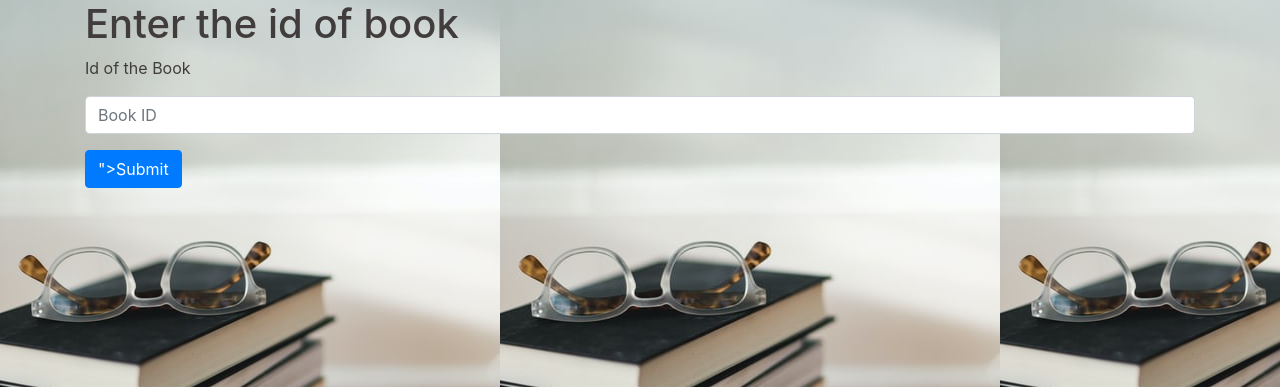
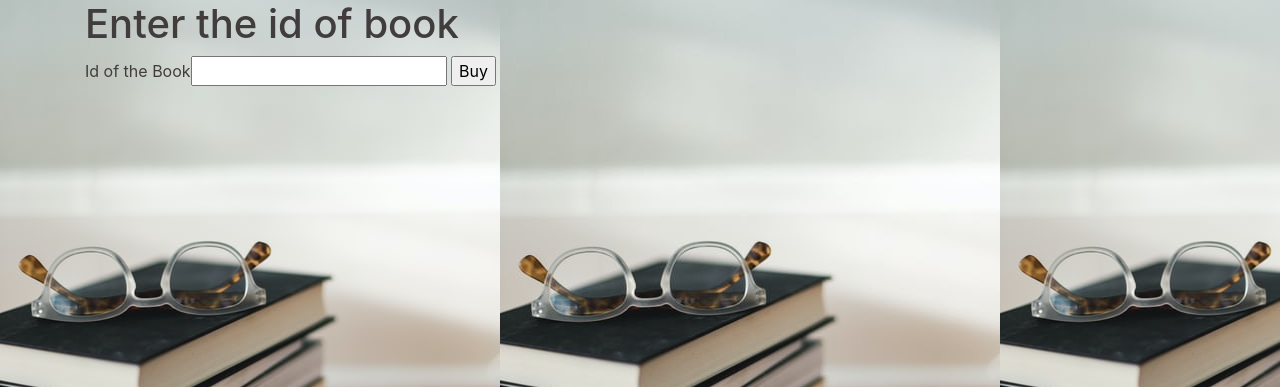
Before and after one commit to nibinbinriyas/LIBRARY, a Flask app: page /delete in a window 1280 px wide. Shown: the part 56-443 px from the top of the page. Run offline with Flask 2, Linux system fonts and the light colour scheme; some libraries are stand-ins or nearby versions.

Commit message:
home page changed

```diff
--- a/library/templates/delete.html
+++ b/library/templates/delete.html
@@ -6,14 +6,14 @@
     <h1>Enter the id of book</h1>
     <form method="POST">
         {{form.hidden_tag()}}
-       <!--{{form.id.label}}{{form.id()}}
-        {{form.submit()}}-->
-        <div class="form-group">
+       {{form.id.label}}{{form.id()}}
+        {{form.submit()}}
+       <!-- <div class="form-group">
             <label >{{form.id.label}}</label>
             <input type="text" class="form-control"   placeholder="Book ID">
           </div>
 
-          <button type="submit" class="btn btn-primary" onclick="{{form.submit()}}">Submit</button>
+          <button type="submit" class="btn btn-primary" onclick="{{form.submit()}}">Submit</button>-->
     </form>
 </div>
 </div>
```
Also changed, not shown: library/data.sqlite.
